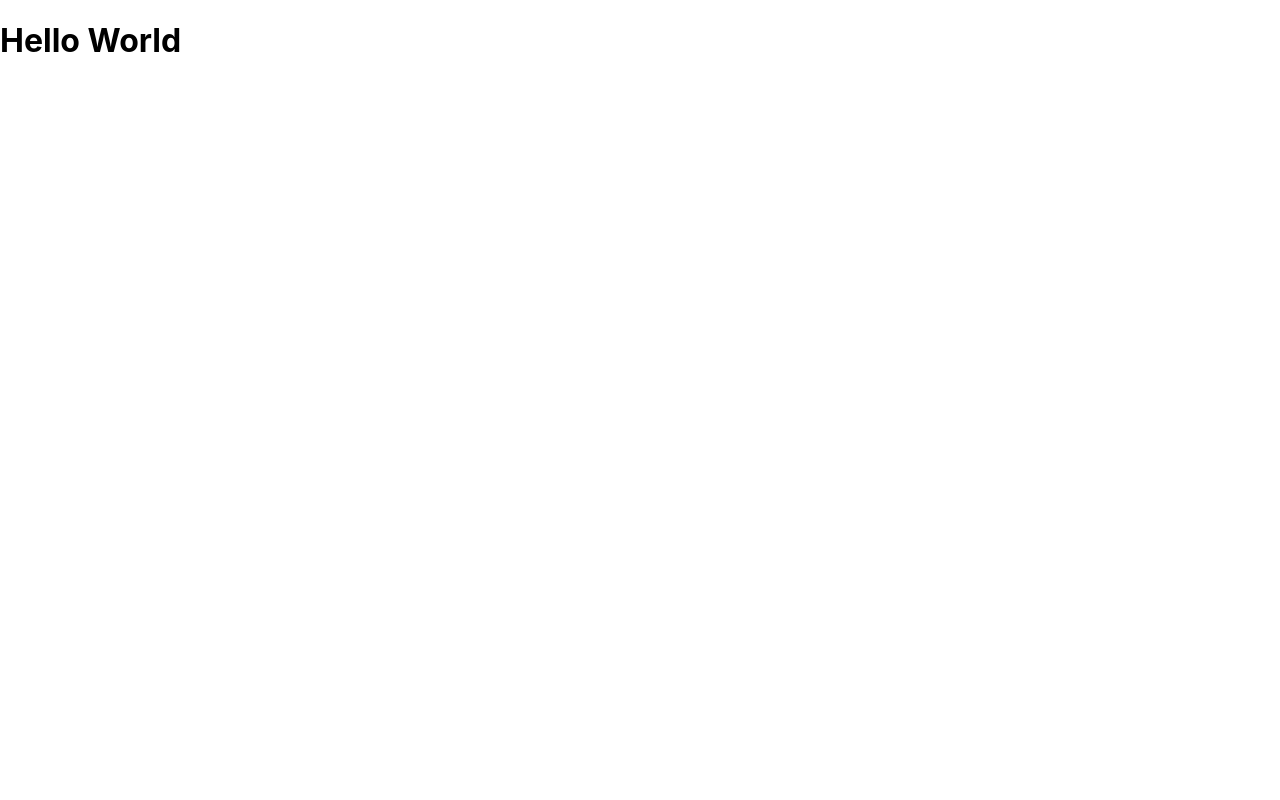
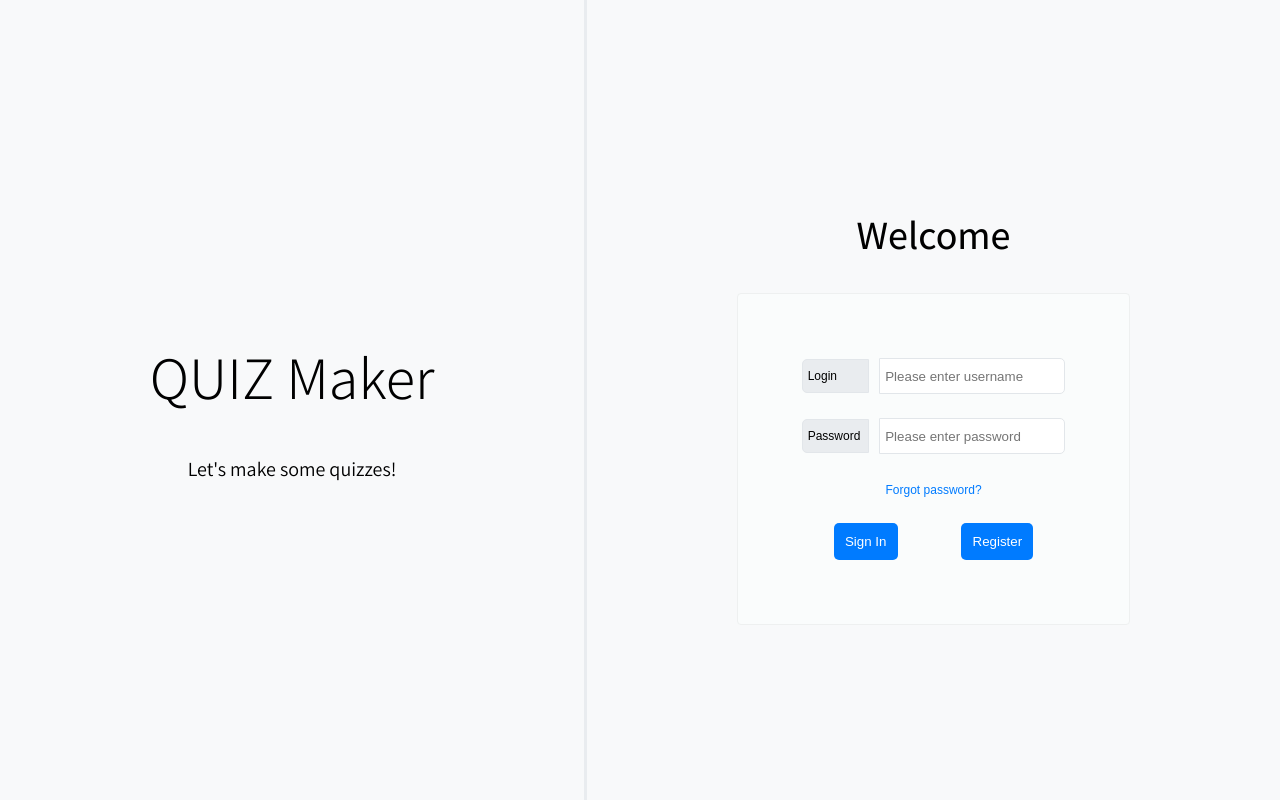
Before and after one commit to sbartnicki/QUIZmaker-finalProject, a React (Create React App) app: page / in a window 1280 px wide. Built offline with nearby package versions, Linux system fonts and the light colour scheme.

Commit message:
Added SignIn and styles

```diff
--- a/public/index.html
+++ b/public/index.html
@@ -2,29 +2,16 @@
 <html lang="en">
   <head>
     <meta charset="utf-8" />
-    <link rel="icon" href="%PUBLIC_URL%/favicon.ico" />
+    <link rel="preconnect" href="https://fonts.googleapis.com">
+    <link rel="preconnect" href="https://fonts.gstatic.com" crossorigin>
     <meta name="viewport" content="width=device-width, initial-scale=1" />
     <meta name="theme-color" content="#000000" />
     <meta
       name="description"
       content="Web site created using create-react-app"
     />
-    <link rel="apple-touch-icon" href="%PUBLIC_URL%/logo192.png" />
-    <!--
-      manifest.json provides metadata used when your web app is installed on a
-      user's mobile device or desktop. See https://developers.google.com/web/fundamentals/web-app-manifest/
-    -->
-    <link rel="manifest" href="%PUBLIC_URL%/manifest.json" />
-    <!--
-      Notice the use of %PUBLIC_URL% in the tags above.
-      It will be replaced with the URL of the `public` folder during the build.
-      Only files inside the `public` folder can be referenced from the HTML.
-
-      Unlike "/favicon.ico" or "favicon.ico", "%PUBLIC_URL%/favicon.ico" will
-      work correctly both with client-side routing and a non-root public URL.
-      Learn how to configure a non-root public URL by running `npm run build`.
-    -->
-    <title>React App</title>
+    <link href="https://fonts.googleapis.com/css2?family=Assistant:wght@300;400;500;700&display=swap" rel="stylesheet">
+    <title>QUIZ Maker</title>
   </head>
   <body>
     <noscript>You need to enable JavaScript to run this app.</noscript>
--- /dev/null
+++ b/src/InitialScreen/SignIn/index.js
@@ -0,0 +1,63 @@
+import { useState } from "react"
+import "./styles.css";
+
+export function SignIn() {
+  const [title, setTitle] = useState("Welcome");
+  const [userName, setUserName] = useState("");
+  const [password, setPassword] = useState("");
+  const [registered, setRegistered] = useState(false);
+
+  const handleClickSignIn = (e) => {
+    e.preventDefault();
+    console.log("Sign In");
+    setRegistered(false);
+  }
+
+  const handleClickRegister = (e) => {
+    e.preventDefault();
+    setRegistered(true);
+  }
+
+  return(
+    <>
+      <h2>{title}</h2>
+      <div className="form-wrapper">
+        <form>
+          <div className="login-wrapper">
+            <label htmlFor="username">Login</label>
+            <input
+              id="username"
+              type="text"
+              placeholder="Please enter username"
+              value={userName}
+              onChange={(e) => {setUserName(e.target.value)}}
+            />
+          </div>
+
+          <div className="password-wrapper">
+            <label htmlFor="password">Password</label>
+            <input
+              id="password"
+              type="password"
+              placeholder="Please enter password"
+              value={password}
+              onChange={(e) => {setPassword(e.target.value)}}
+            />
+          </div>
+
+          <a href="#">Forgot password?</a>
+
+          {registered &&
+            <p className="warning-register">Registered! You may sign in now</p>
+          }
+
+          <div className="buttons-form">
+            <button type="submit" onClick={handleClickSignIn}>Sign In</button>
+            <button onClick={handleClickRegister}>Register</button>
+          </div>
+
+        </form>
+      </div>
+    </>
+  )
+}
--- /dev/null
+++ b/src/InitialScreen/SignIn/styles.css
@@ -0,0 +1,77 @@
+.form-wrapper {
+  background-color: #FAFCFC;
+  display: flex;
+  flex-direction: column;
+  border: solid 1px #EEF0F0;
+  border-radius: 4px;
+  padding: 4rem;
+}
+
+label {
+  display: inline-flex;
+  padding-left: 0.3rem;
+  align-items: center;
+  background-color: #E9ECEF;
+  border: solid 1px #E2E6EA;
+  border-radius: 5px 0px 0px 5px;
+  width: 3.8rem;
+  height: 2rem;
+  margin-right: 10px;
+
+}
+
+input {
+  height: 2rem;
+  padding-left: .3rem;
+  border: solid 1px #E2E6EA;
+  border-radius: 0px 5px 5px 0px;
+}
+
+.login-wrapper, .password-wrapper {
+  margin-bottom: 1.5rem;
+  display: flex;
+  flex-direction: row;
+  align-items: center;
+  font-family: sans-serif;
+  font-size: 12px;
+}
+
+a {
+  text-align: left;
+  text-decoration: none;
+  font-family: sans-serif;
+  font-size: 12px;
+  color:#007BFF;
+}
+
+.warning-register {
+  font-family: sans-serif;
+  font-size: 12px;
+  background-color: #C4E7CC;
+  color: #165725;
+  border: 1px solid #ACCBB3;
+  border-radius: 3px;
+  text-align: left;
+  padding: .5rem .7rem;
+}
+
+.buttons-form{
+  display: flex;
+  align-items: center;
+  justify-content: space-around;
+  margin-top: 1.5rem;
+}
+
+.buttons-form button {
+  background-color: #007BFF;
+  color: #FFF;
+  padding: .7rem;
+  border: none;
+  border-radius: 5px;
+  font-weight: 200;
+  cursor: pointer;
+}
+
+.buttons-form button:hover {
+  background-color: #007bffb4;
+}
--- a/src/InitialScreen/index.js
+++ b/src/InitialScreen/index.js
@@ -1,5 +1,17 @@
+import { SignIn } from "./SignIn";
+import "./styles.css";
+
 export function InitialScreen() {
   return(
-    <h1>Hello World</h1>
+    <div className="wrapper">
+      <div>
+        <h1>QUIZ Maker</h1>
+        <h3>Let's make some quizzes!</h3>
+      </div>
+      <div className="verticalLine"></div>
+      <div>
+        <SignIn/>
+      </div>
+    </div>
   );
 }
--- /dev/null
+++ b/src/InitialScreen/styles.css
@@ -0,0 +1,33 @@
+body {
+  font-family: 'Assistant', sans-serif;
+}
+
+.wrapper {
+  display: flex;
+  flex-direction: row;
+  justify-content: space-evenly;
+  align-items: center;
+
+  background-color: #F8F9FA;
+  text-align: center;
+}
+
+.verticalLine {
+  border-left: 3px solid #E9ECEF;
+  height: 100vh;
+}
+
+h1 {
+  font-weight: 300;
+  font-size: 60px;
+}
+
+h2 {
+  font-weight: 500;
+  font-size: 40px;
+}
+
+h3 {
+  font-weight: 400;
+  font-size: 20px;
+}
```
